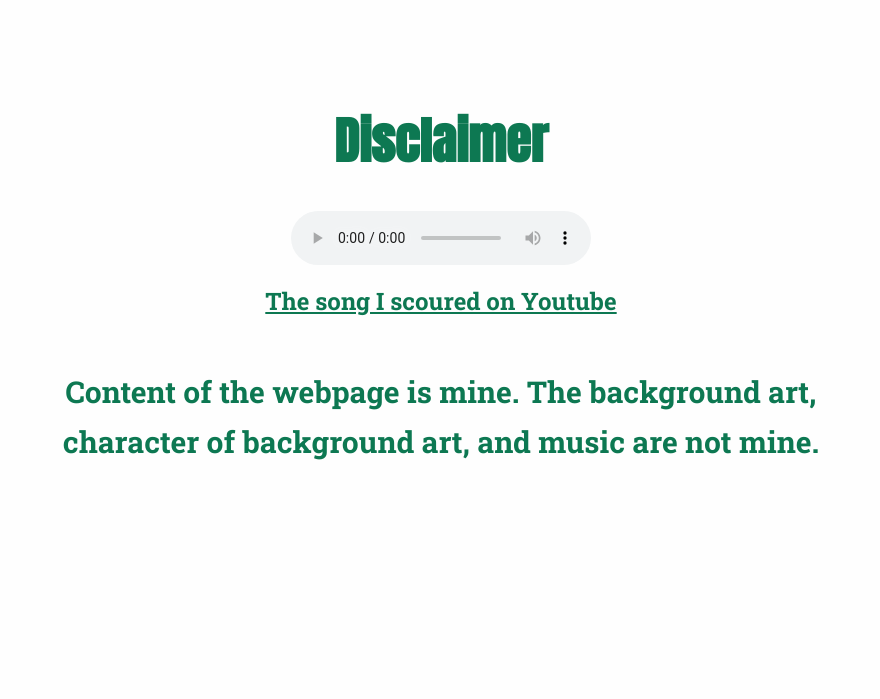
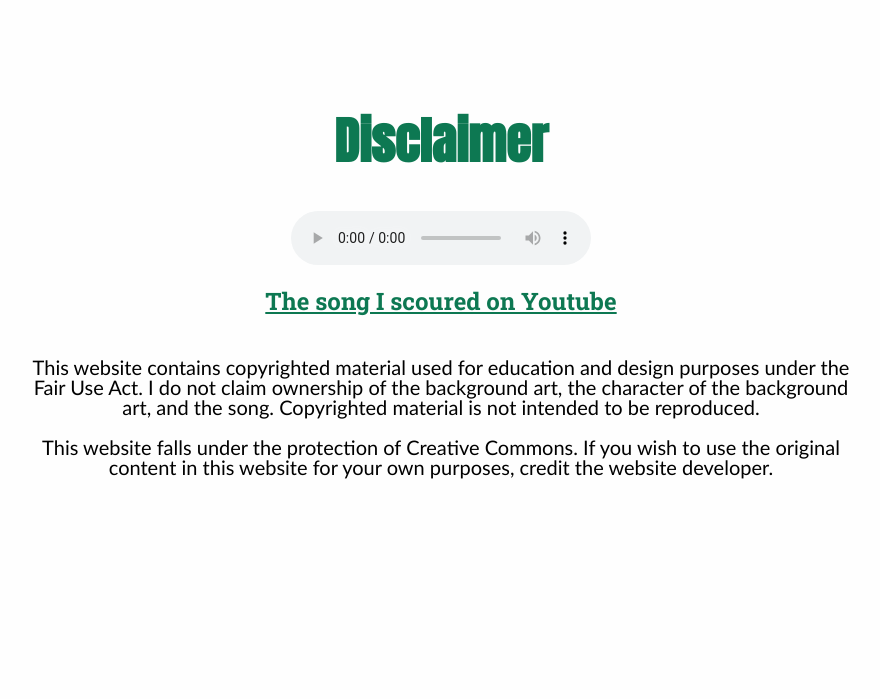
Before and after one commit to DemeterCaubang/lab1, a PHP site: page /index.html in a window 1280 px wide. Shown: the part 4301-5000 px from the top of the page, without its empty margins (199-1079 px from the left). Run offline with PHP 8.4, Linux system fonts and the light colour scheme.

Commit message:
final disclaimer added with noted edits

```diff
--- a/css/style.css
+++ b/css/style.css
@@ -73,6 +73,13 @@ text-align: right;
 text-align: center;
 }
 
+.disclaimer {
+color: black;
+font-family: calibri;
+font-size: 20px;
+line-height: 20px;
+}
+
 button {
   background-color: #0d7852;
   border: none;
--- a/index.html
+++ b/index.html
@@ -71,7 +71,9 @@ I consider myself an art enthusiast. The stylistic paintings, kinetic buildings,
 </audio>
 <h2> <a href="https://www.youtube.com/embed/HJMapA8WgYw"> The song I scoured on Youtube </a> </h2>
 </div>
-<p> Content of the webpage is mine. The background art, character of background art, and music are not mine.</p>
+<p class="disclaimer"> This website contains copyrighted material used for education and design purposes under the Fair Use Act. I do not claim ownership of the background art, the character of the background art, and the song. Copyrighted material is not intended to be reproduced. </p>
+<p class="disclaimer"> This website falls under the protection of Creative Commons. If you wish to use the original content in this website for your own purposes, credit the website developer.
+</p>
 </div>
 </div>
 
```
